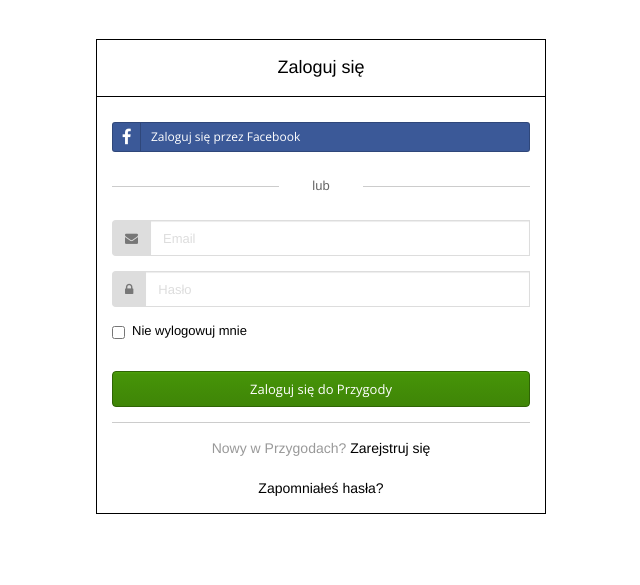
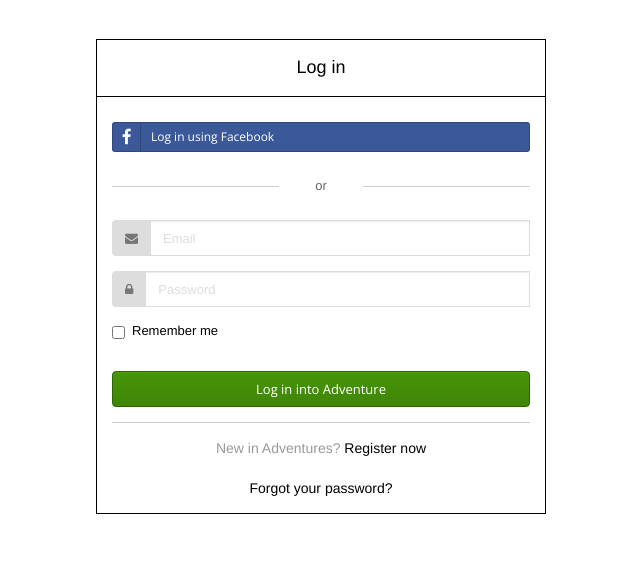
Before and after one commit to VirrageS/Przygoda, a Flask app: page /users/login/ in a window 1280 px wide. Shown: the part 51-636 px from the top of the page, without its empty margins (319-959 px from the left). Run offline with Flask 2, Linux system fonts and the light colour scheme; some libraries are stand-ins or nearby versions.

Commit message:
Add missing translations in templates

```diff
--- a/app/templates/users/login.html
+++ b/app/templates/users/login.html
@@ -25,12 +25,12 @@
 	{%- endmacro %}
 
 	<div class="auth-box">
-		<div class="auth-header">Zaloguj się</div>
+		<div class="auth-header">{{ _('Log in') }}</div>
 		<div class="auth-content">
 			<div class="auth-social">
 				<a href="{{ url_for('users.oauth_authorize', provider='facebook') }}" class="btn btn-block btn-sm btn-social btn-facebook">
 					<i class="fa fa-facebook"></i>
-					Zaloguj się przez Facebook
+					{{ _('Log in using Facebook') }}
 				</a>
 				<!-- <a href="{{ url_for('users.oauth_authorize', provider='twitter') }}" class="btn btn-block btn-sm btn-social btn-twitter">
 					<i class="fa fa-twitter"></i>
@@ -39,7 +39,7 @@
 			</div>
 
 			<div class="auth-separator">
-				lub
+				{{ _('or') }}
 			</div>
 
 			<div class="auth-form">
@@ -49,7 +49,7 @@
 					<div class="form-group">
 						<div class="input-group">
 							<div class="input-group-addon"><i class="fa fa-envelope"></i></div>
-							{{ render_field(form.email, placeholder="Email") }}
+							{{ render_field(form.email, placeholder=_('Email')) }}
 						</div>
 						<div class="form-group has-error">
 							<small class="form-group has-error help-block">{{ form.email.errors[0] }}</small>
@@ -58,7 +58,7 @@
 					<div class="form-group">
 						<div class="input-group">
 							<div class="input-group-addon"><i class="fa fa-lock"></i></div>
-							{{ render_field(form.password, placeholder="Hasło") }}
+							{{ render_field(form.password, placeholder=_('Password')) }}
 						</div>
 						<div class="form-group has-error">
 							<small class="help-block">{{ form.password.errors[0] }}</small>
@@ -66,19 +66,19 @@
 					</div>
 
 					<div class="form-group">
-						{{ render_checkbox_field(form.remember_me, text="Nie wylogowuj mnie") }}
+						{{ render_checkbox_field(form.remember_me, text=_('Remember me')) }}
 					</div>
 
 					<div class="form-group">
-						<button type="submit" class="btn btn-success">Zaloguj się do Przygody</button>
+						<button type="submit" class="btn btn-success">{{ _('Log in into Adventure') }}</button>
 					</div>
 				</form>
 			</div>
 
 			<div class="auth-footer">
-				Nowy w Przygodach? <a href="/users/register/">Zarejstruj się</a>
+				{{ _('New in Adventures?') }} <a href="/users/register/">{{ _('Register now') }}</a>
 				<br><br>
-				<a href="/users/lost/">Zapomniałeś hasła?</a>
+				<a href="/users/lost/">{{ _('Forgot your password?') }}</a>
 			</div>
 		</div>
 	</div>
--- a/app/templates/users/lost.html
+++ b/app/templates/users/lost.html
@@ -16,7 +16,7 @@
 		</div>
 	{% endmacro %}
 
-	<h2>Odzyskaj hasło</h2>
+	<h2>{{ _('Lost password') }}</h2>
 	<br>
 
 	<form action="" method="post" name="lost">
@@ -25,7 +25,7 @@
         <div class="form-group">
 			<div class="input-group">
 				<div class="input-group-addon"><i class="fa fa-envelope"></i></div>
-				{{ render_field(form.email, placeholder="Email") }}
+				{{ render_field(form.email, placeholder=_('Email')) }}
 			</div>
 			<div class="form-group has-error">
 				<small class="form-group has-error help-block">{{ form.email.errors[0] }}</small>
@@ -33,7 +33,7 @@
 		</div>
 
 		<div class="form-group">
-			<button type="submit" class="btn btn-success">Odzyskaj hasło</button>
+			<button type="submit" class="btn btn-success">{{ _('Submit') }}</button>
 		</div>
 	</form>
 {% endblock %}
```
Also changed, not shown: app/templates/users/account.html (+10 -9 lines), app/templates/users/change_password.html (+4 -4 lines), app/translations/pl/LC_MESSAGES/messages.po.
